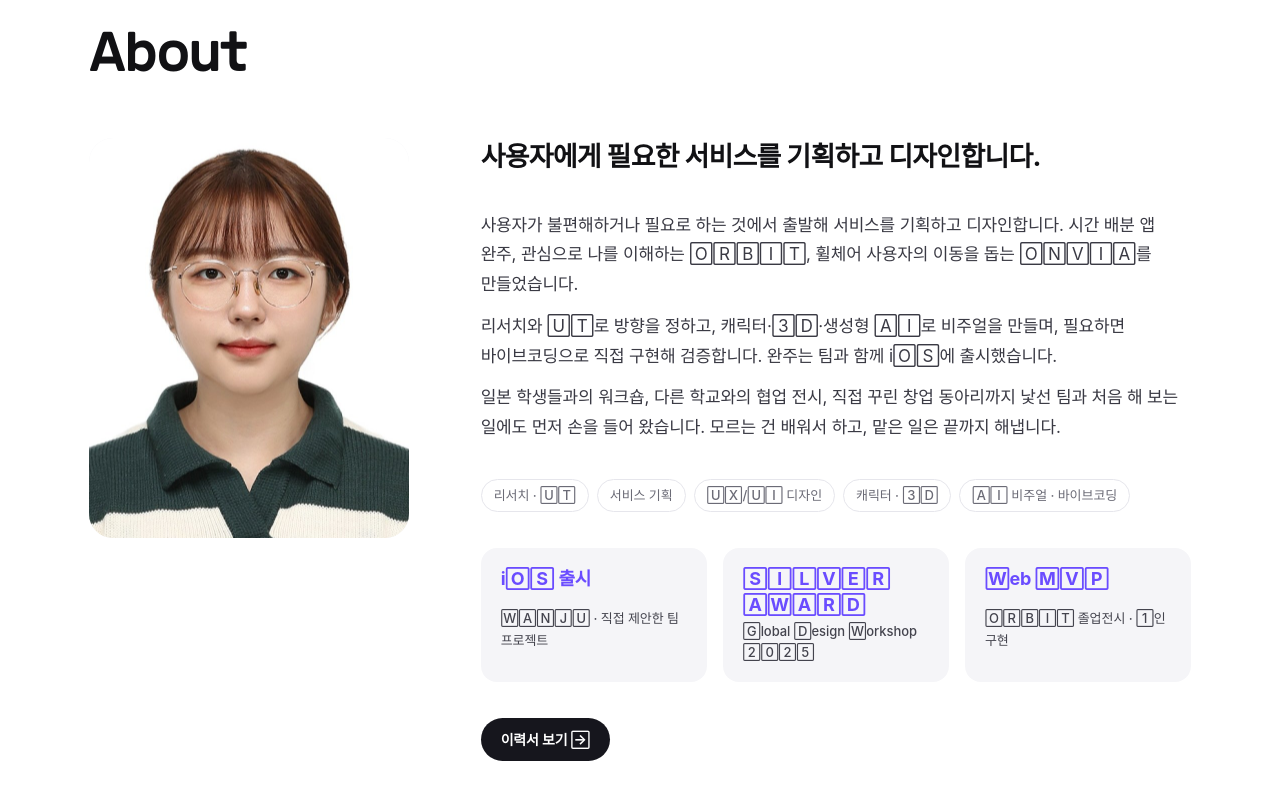
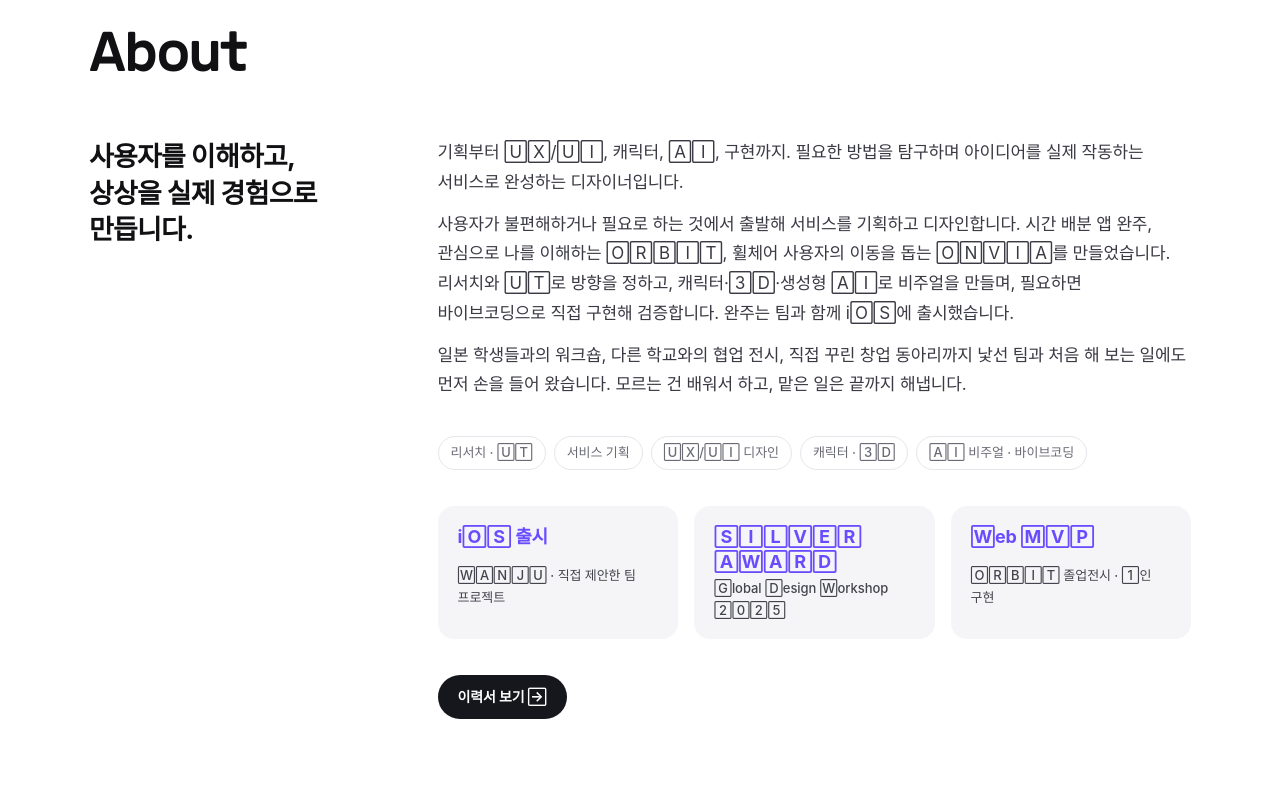
Before and after one commit to AGONG0211/portfolio, a plain HTML site: page index.html in a window 1280 px wide. Shown: the part 852-1652 px from the top of the page. Drawn offline with Linux system fonts and the light colour scheme; a web font is replaced by a local one.

Commit message:
썸네일 호버 영상 제거, About 사진 제거·문구 피그마와 맞춤
Co-Authored-By: Claude Opus 5.5 <noreply@anthropic.com>
Claude-Session: https://claude.ai/code/session_016BunYiP6AYGAybNybBnoFy

```diff
--- a/app.js
+++ b/app.js
@@ -34,10 +34,10 @@ function home() {
 
 <section class="sec" id="about"><div class="wrap">
 <div class="shead"><h2 class="stitle" data-r>About</h2></div>
-<div class="about"><div class="portrait" data-r><img src="${IMG("profile")}" alt="양세연 프로필 사진"></div>
-<div class="txt" data-r><h3>사용자에게 필요한 서비스를 기획하고 디자인합니다.</h3>
-<div class="bio"><p>사용자가 불편해하거나 필요로 하는 것에서 출발해 서비스를 기획하고 디자인합니다. 시간 배분 앱 완주, 관심으로 나를 이해하는 ORBIT, 휠체어 사용자의 이동을 돕는 ONVIA를 만들었습니다.</p>
-<p>리서치와 UT로 방향을 정하고, 캐릭터·3D·생성형 AI로 비주얼을 만들며, 필요하면 바이브코딩으로 직접 구현해 검증합니다. 완주는 팀과 함께 iOS에 출시했습니다.</p>
+<div class="about"><h3 data-r>사용자를 이해하고,<br>상상을 실제 경험으로 만듭니다.</h3>
+<div class="txt" data-r>
+<div class="bio"><p>기획부터 UX/UI, 캐릭터, AI, 구현까지. 필요한 방법을 탐구하며 아이디어를 실제 작동하는 서비스로 완성하는 디자이너입니다.</p>
+<p>사용자가 불편해하거나 필요로 하는 것에서 출발해 서비스를 기획하고 디자인합니다. 시간 배분 앱 완주, 관심으로 나를 이해하는 ORBIT, 휠체어 사용자의 이동을 돕는 ONVIA를 만들었습니다. 리서치와 UT로 방향을 정하고, 캐릭터·3D·생성형 AI로 비주얼을 만들며, 필요하면 바이브코딩으로 직접 구현해 검증합니다. 완주는 팀과 함께 iOS에 출시했습니다.</p>
 <p>일본 학생들과의 워크숍, 다른 학교와의 협업 전시, 직접 꾸린 창업 동아리까지 낯선 팀과 처음 해 보는 일에도 먼저 손을 들어 왔습니다. 모르는 건 배워서 하고, 맡은 일은 끝까지 해냅니다.</p></div>
 <div class="kw">${[["리서치 · UT", "p-wanju"], ["서비스 기획", "p-orbit"], ["UX/UI 디자인", "work-uxui"], ["캐릭터 · 3D", "work-character"], ["AI 비주얼 · 바이브코딩", "work-ai"]].map(([t, h]) => `<a class="chip" href="#${h}">${t}</a>`).join("")}</div>
 <div class="hlt"><div><b>iOS 출시</b><span>WANJU · 직접 제안한 팀 프로젝트</span></div><div><b>SILVER AWARD</b><span>Global Design Workshop 2025</span></div><div><b>Web MVP</b><span>ORBIT 졸업전시 · 1인 구현</span></div></div>
@@ -62,9 +62,9 @@ function home() {
 }
 function featCard(id) {
   const p = P[id], c = p.card;
-  const vis = `<img class="fimg ${c.loop ? "hasv" : ""}" src="${IMG("fv_" + id)}" alt="${esc(p.title)}">`;
+  const vis = `<img class="fimg" src="${IMG("fv_" + id)}" alt="${esc(p.title)}">`;
   return `<article class="fcard" data-go="${id}" data-r style="--c1:${p.cardBg};--fb:${p.featBg || p.tint}" data-cursor="View">
-<div class="fvis">${c.loop ? `<video class="bgv" src="${c.loop}" muted loop playsinline preload="none"></video>` : ""}${vis}</div>
+<div class="fvis">${vis}</div>
 <div class="finfo"><h3>${esc(p.title)}</h3><p class="one">${esc(c.featOne || p.one)}</p><p class="d">${esc(c.desc)}</p>${tagrow(c.chips || c.tags)}
 <span class="date">${esc(p.period)}</span>
 <div class="acts"><span class="btn">자세히 보기 →</span>${id === "orbit" ? `<a class="btn ghost" href="${S.orbitUrl}" target="_blank" rel="noopener" data-stop>직접 체험하기 ↗</a>` : ""}</div></div></article>`;
@@ -72,7 +72,7 @@ function featCard(id) {
 function card(id) {
   const p = P[id], c = p.card;
   return `<article class="card" data-go="${id}" data-cats="${p.cats.join(" ")}" style="--c1:${p.tint}" data-cursor="View" data-r>
-<div class="th"><img src="${IMG("th_" + id)}" alt="${esc(p.title)}" loading="lazy">${c.loop ? `<video src="${c.loop}" muted loop playsinline preload="none"></video>` : ""}<span class="go" aria-hidden="true">→</span></div>
+<div class="th"><img src="${IMG("th_" + id)}" alt="${esc(p.title)}" loading="lazy"><span class="go" aria-hidden="true">→</span></div>
 <div class="info"><h4>${esc(p.title)}</h4><p>${esc(c.allDesc || c.desc)}</p>${c.role ? `<p class="role">${esc(c.role)}</p>` : ""}${tagrow(c.tags || c.chips)}</div></article>`;
 }
 const contact = () => `<section class="contact" id="contact"><div class="wrap"><h2 data-r><span>무엇이든 배우고,</span><br><span>끝까지 해내겠습니다.</span></h2>
--- a/style.css
+++ b/style.css
@@ -75,7 +75,7 @@ p{margin:0}
 .shead .cnt{font-size:14px;color:var(--sub);font-weight:500}
 
 /* ABOUT — padding 120/100, gap 56 · 사진 320×400 r24 · 텍스트 열 gap 36 */
-.about{display:grid;grid-template-columns:320px minmax(0,1fr);gap:clamp(32px,5.6vw,80px);align-items:start}
+.about{display:grid;grid-template-columns:minmax(0,353fr) minmax(0,851fr);gap:36px;align-items:start}
 .about .portrait{width:100%;aspect-ratio:4/5;border-radius:24px;overflow:hidden;background:var(--bg)}
 .about .portrait img{width:100%;height:100%;object-fit:cover;object-position:50% 20%}
 .about .txt{display:grid;gap:36px;align-content:start}
```
